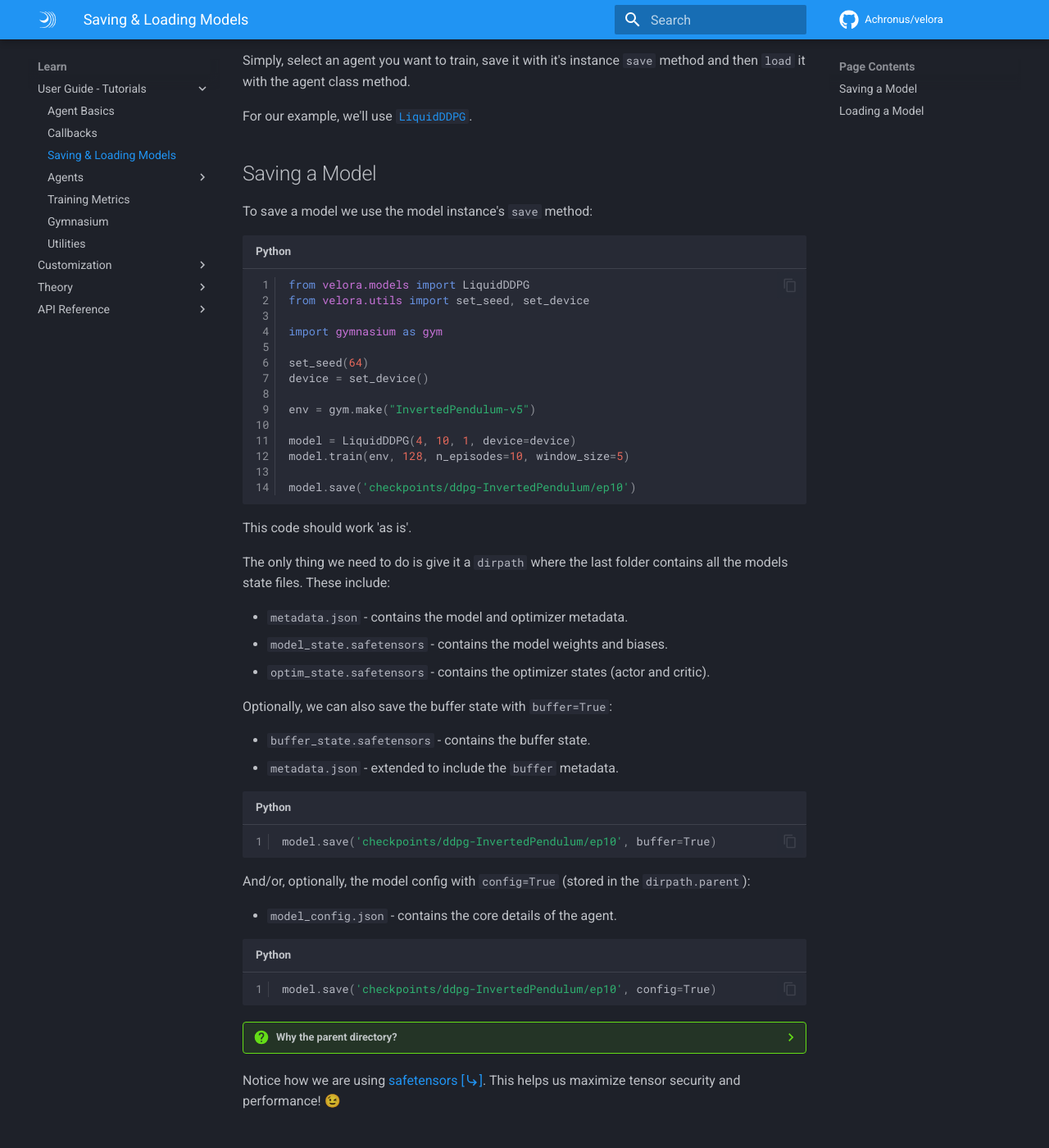
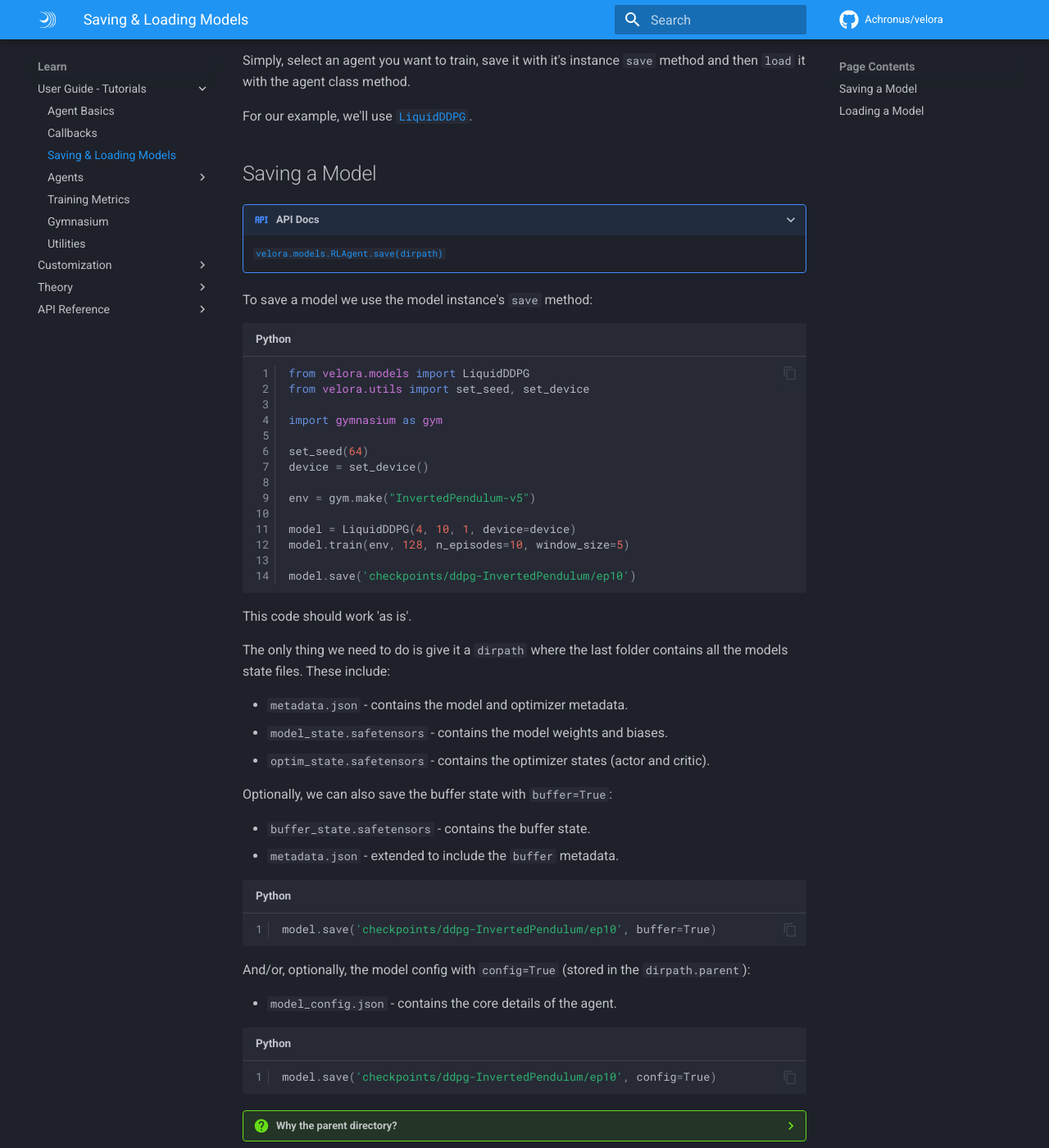
Before and after one commit to Achronus/velora, an MkDocs documentation site: the page built from docs/learn/tutorial/save.md, in a window 1280 px wide and 1400 px high, scrolled down 315 px. Shown: the whole window at 82% size. Built offline with MkDocs 1.6.1 and Material for MkDocs 9.7.7, drawn with Linux system fonts in a browser that asks for light colours; comment, search, counter and statistics services are not loaded; some of the changed text lies outside the part shown.

Commit message:
docs(save): Added API references for saving and loading models.

````diff
--- a/docs/learn/tutorial/save.md
+++ b/docs/learn/tutorial/save.md
@@ -9,6 +9,10 @@
 For our example, we'll use [`LiquidDDPG`](../tutorial/agents/ddpg.md).
 
 ## Saving a Model
+
+???+ api "API Docs"
+
+    [`velora.models.RLAgent.save(dirpath)`](../reference/models/base.md#velora.models.base.RLAgent.save)
 
 To save a model we use the model instance's `save` method:
 
@@ -66,6 +70,10 @@
 
 ## Loading a Model
 
+???+ api "API Docs"
+
+    [`velora.models.RLAgent.load(dirpath)`](../reference/models/base.md#velora.models.base.RLAgent.load)
+
 To load a model we use the `load` class method:
 
 ```python
````
Also changed, not shown: docs/changelog/v0.1.0.md (+1 -0 lines), 2 other files.
